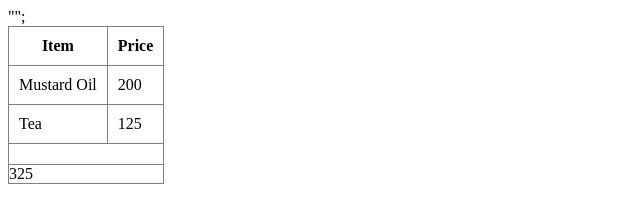
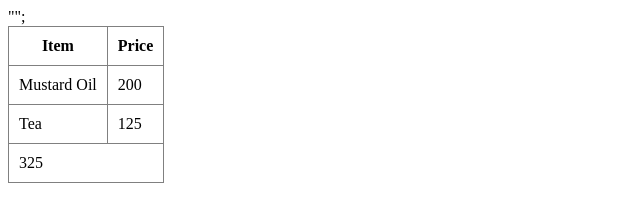
Before and after one commit to acciojob/grofers-checkout-2-nadeemmeerza, a website: page main.html in a window 1280 px wide. Shown: the full height of the page, 0-640 px from the left. Drawn offline with Linux system fonts and the light colour scheme.

Commit message:
created a submission

```diff
--- a/main.html
+++ b/main.html
@@ -21,7 +21,7 @@
 		   <td data-ns-test="prices">125</td>
 		</tr>
 		<tr>
-			"<td colspan='2' data-ns-test='grandtotal'></td>";
+			"<td id="grandtotal" colspan='2' data-ns-test='grandtotal'></td>";
 		</tr>
 	</table>
 	<!-- the entire body must be written by student -->
--- a/script.js
+++ b/script.js
@@ -6,7 +6,5 @@ price.forEach((item)=>{
 	sum += +item.innerText;
 })
 console.log(sum);
-let tr = document.createElement("tr");
- let table = document.getElementById("table");
-tr.innerHTML=sum;
-table.appendChild(tr);
+ let total = document.getElementById("grandtotal");
+total.innerHTML=sum;
```
